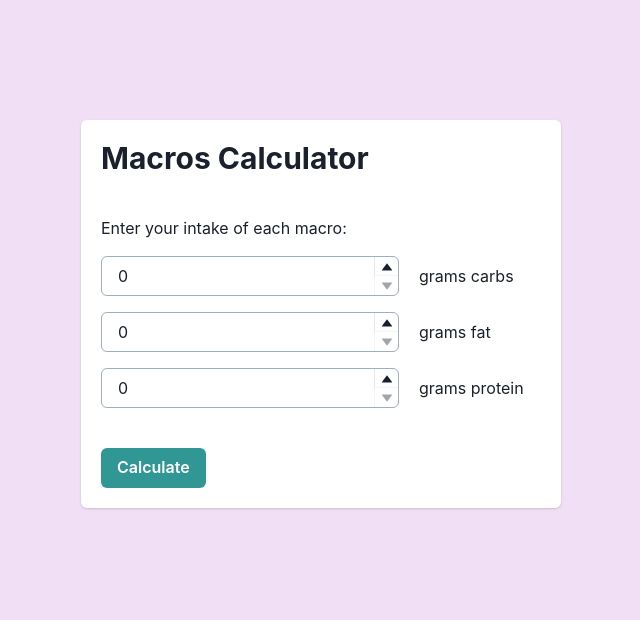
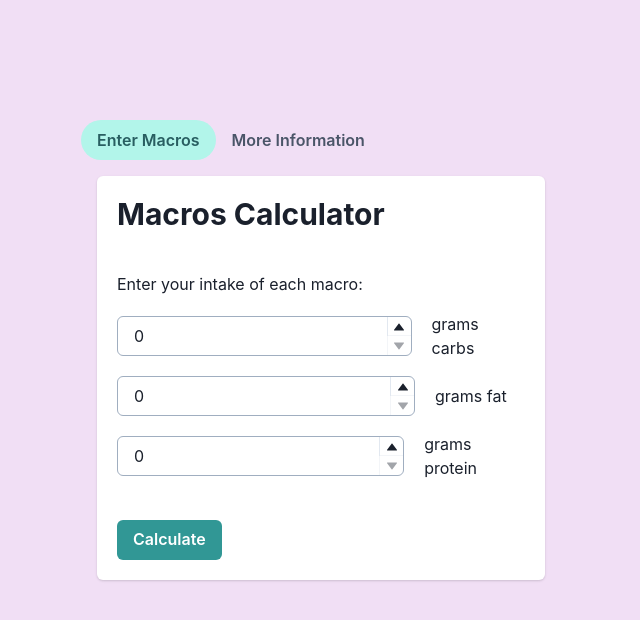
Before and after one commit to caitlynrawlings/MacroCalculator, a React (Create React App) app: page / in a window 1280 px wide. Shown: the top 620 px of the page, without its empty margins (319-959 px from the left). Built offline with nearby package versions, Linux system fonts and the light colour scheme.

Commit message:
added info tab on the start page

```diff
--- a/src/App.js
+++ b/src/App.js
@@ -2,7 +2,7 @@ import React, { useState } from 'react';
 import { ChakraProvider as ChakraBaseProvider } from '@chakra-ui/react';
 import { Container, Center } from '@chakra-ui/react'
 import theme from './theme.ts';
-import EnterInfo from './pages/EnterInfo.tsx';
+import Start from './pages/EnterInfo.tsx';
 import Results from './pages/Results.tsx';
 
 const App = () => {
@@ -29,7 +29,7 @@ const App = () => {
       <Center marginTop='15vh'>
         <Container maxW='lg'>
           {currentPage === 'EnterInfo' && (
-            <EnterInfo
+            <Start
               carb={carb}
               protein={protein}
               fat={fat}
--- a/src/pages/EnterInfo.tsx
+++ b/src/pages/EnterInfo.tsx
@@ -1,8 +1,8 @@
 import React, { useState } from 'react';
-import { Heading, Card, CardHeader, CardBody, CardFooter, Text, Center, Stack, Button} from '@chakra-ui/react'
+import { Heading, Card, CardHeader, CardBody, CardFooter, Text, Stack, Button,  Tabs, TabList, Tab, TabPanel, TabPanels } from '@chakra-ui/react'
 import MacroInput from '../components/MacroInput.tsx'
 
-const EnterInfo: React.FC<{ protein: number, carb: number, fat: number, onCalculate: (protein: number, carb: number, fat: number) => void }> = ({ protein, carb, fat, onCalculate }) => {
+const Start: React.FC<{ protein: number, carb: number, fat: number, onCalculate: (protein: number, carb: number, fat: number) => void }> = ({ protein, carb, fat, onCalculate }) => {
   const [proteinAmount, setProteinAmount] = useState<number>(protein);
   const [CarbAmount, setCarbAmount] = useState<number>(carb);
   const [FatAmount, setFatAmount] = useState<number>(fat);
@@ -24,7 +24,8 @@ const EnterInfo: React.FC<{ protein: number, carb: number, fat: number, onCalcul
     onCalculate(proteinAmount, CarbAmount, FatAmount);
   };
 
-  return (
+  const EnterInfo = () => {
+    return(
       <Card>
         <CardHeader>
           <Heading as='h1' size='lg'>Macros Calculator </Heading>
@@ -44,6 +45,48 @@ const EnterInfo: React.FC<{ protein: number, carb: number, fat: number, onCalcul
         </CardFooter>
       </Card>
     );
+  }
+
+  const MoreInfo = () => {
+    return (
+      <Card>
+        <CardHeader>
+          <Heading as='h1' size='md'>More Infomation </Heading>
+        </CardHeader>
+        <CardBody>
+          <Text mb={4}>
+            Macronutrients are nutrients that provide the energy and materials needed for growth, metabolism, and other bodily functions. They are required in larger amounts compared to micronutrients (vitamins and minerals). The three main types of macronutrients are:
+          </Text>
+          <Text mb={4}>
+            <strong>Carbohydrates:</strong> These are the body's primary source of energy. They are broken down into glucose, which is used by cells for fuel. Sources include bread, rice, pasta, fruits, and vegetables.
+          </Text>
+          <Text mb={4}>
+            <strong>Proteins:</strong> These are essential for building and repairing tissues, making enzymes and hormones, and supporting immune function. Proteins are made up of amino acids. Sources include meat, fish, eggs, dairy products, legumes, and nuts.
+          </Text>
+          <Text mb={4}>
+            <strong>Fats:</strong> These provide a concentrated source of energy and are necessary for absorbing fat-soluble vitamins (A, D, E, K). Fats also play a role in insulating the body and protecting vital organs. Sources include oils, butter, avocados, nuts, and fatty fish.
+          </Text>
+        </CardBody>
+      </Card>
+    );
+  }
+
+  return (
+    <Tabs variant='soft-rounded' colorScheme='teal'>
+      <TabList>
+        <Tab>Enter Macros</Tab>
+        <Tab>More Information</Tab>
+      </TabList>
+      <TabPanels>
+        <TabPanel>
+          <EnterInfo/>
+        </TabPanel>
+        <TabPanel>
+          <MoreInfo/>
+        </TabPanel>
+              </TabPanels>
+    </Tabs>
+  );
 };
 
-export default EnterInfo;
+export default Start;
--- a/src/pages/Results.tsx
+++ b/src/pages/Results.tsx
@@ -1,5 +1,5 @@
 import React from 'react';
-import { Tabs, TabList, Tab, TabPanel, TabPanels} from '@chakra-ui/react'
+import { Tabs, TabList, Tab, TabPanel, TabPanels } from '@chakra-ui/react'
 import Macro from './Macro.tsx'
 import Summary from './Summary.tsx';
 
--- a/src/pages/Summary.tsx
+++ b/src/pages/Summary.tsx
@@ -1,5 +1,5 @@
 import React from 'react';
-import { Card, CardHeader, CardBody, CardFooter, Text, Center, Stack, Button, Heading} from '@chakra-ui/react'
+import { Card, CardHeader, CardBody, CardFooter, Stack, Button, Heading} from '@chakra-ui/react'
 import MacroPercentage from '../components/MacroPercentage.tsx'
 
 const Summary: React.FC<{ protein: number, carb: number, fat: number, onBack: () => void }> = ({ protein, carb, fat, onBack }) => {
```
Lines whose indentation alone changed are shown as unchanged.
